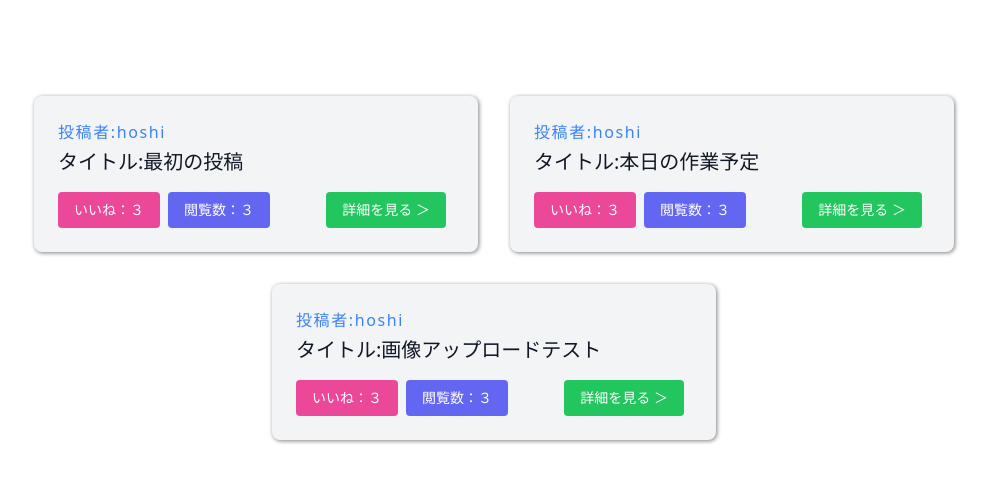
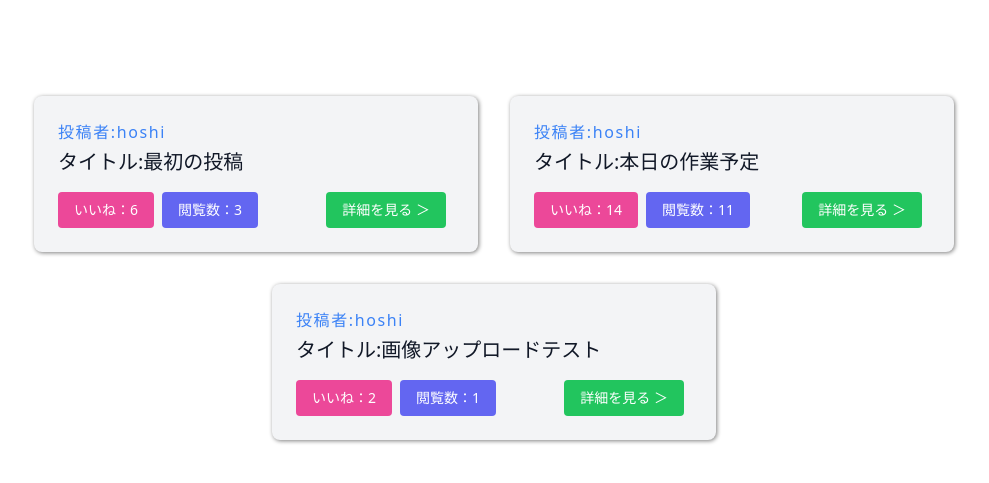
Before and after one commit to tomohiro-1210/django_company_app, a Django app: page /list/ in a window 1280 px wide. Shown: the part 104-587 px from the top of the page, without its empty margins (146-1135 px from the left). Run offline with Django 5.2, Linux system fonts and the light colour scheme; a user stored in the database is signed in; data comes from the database, SQL or seed files in the repository; both versions use the stored data as it was after the commit; some libraries are stand-ins or nearby versions.

Commit message:
いいね機能実装 views>いいねの処理関数作成 urls.py>いいねのリンク実装

```diff
--- a/insidesnsapp/urls.py
+++ b/insidesnsapp/urls.py
@@ -1,5 +1,5 @@
 from django.urls import path
-from .views import signupfunc, loginfunc, listfunc, logoutfunc,detailfunc
+from .views import signupfunc, loginfunc, listfunc, logoutfunc, detailfunc, likefunc
 
 urlpatterns = [
     path('signup/', signupfunc, name='signup'),
@@ -7,4 +7,5 @@ urlpatterns = [
     path('list/', listfunc, name='list'),
     path('logout/', logoutfunc, name='logout'),
     path('detail/<int:pk>', detailfunc, name='detail'),
+    path('like/<int:pk>', likefunc, name='like')
 ]
--- a/insidesnsapp/views.py
+++ b/insidesnsapp/views.py
@@ -53,3 +53,9 @@ def listfunc(request):
 def detailfunc(request, pk):
     object = get_object_or_404(snsModel, pk=pk)
     return render(request, 'detail.html', {'object':object})
+
+def likefunc(request, pk):
+    object = snsModel.objects.get(pk=pk) #投稿データを引っ張り出す
+    object.good = object.good + 1 #いいねが足される
+    object.save() #いいねが保存される
+    return redirect('list')
--- a/static/style.css
+++ b/static/style.css
@@ -9,10 +9,9 @@
 }
 
 @media screen and (max-width:px) {
-
-.link-btns .prev,
-.link-btns .next{
-    height: 36px;
-    line-height: 36px;
+    .link-btns .prev,
+    .link-btns .next{
+        height: 36px;
+        line-height: 36px;
+    }
 }
-}
--- a/templates/detail.html
+++ b/templates/detail.html
@@ -33,12 +33,12 @@
        <h2 class="title-font md:text-3xl text-2xl mb-4 md:mb-6 font-medium text-gray-900">タイトル：{{ object.title }}</h2>
        <p class="mb-8 md:mb-10 text-base md:text-xl leading-relaxed text-left w-md md:w-2/3 mx-auto">{{ object.content }}</p>
        <div class="flex justify-center mx-auto mb-4">
-         <a href="#" class="inline-block mr-6 bg-pink-500 hover:bg-pink-400 text-white text-sm py-2 px-4 rounded">いいね！</a>
-         <button class="inline-block bg-indigo-500 text-white text-sm py-2 px-4 rounded">見ました！</button>
+         <a href="{% url 'like' object.pk %}" class="inline-block mr-6 bg-pink-500 hover:bg-pink-400 text-white text-sm py-2 px-4 rounded">いいね！</a>
+         <a href="{% url 'like' object.pk %}" class="inline-block bg-indigo-500 text-white text-sm py-2 px-4 rounded">見ました！</a>
        </div>
        <div class="flex justify-center align-center mx-auto link-btns">
          <a href="#" class="block text-sm md:text-base text-blue-600 text-left text-base mr-8 prev">＜　前の投稿</a>
-         <a href="#" class="block text-sm md:text-base py-2 px-4 bg-green-600 hover:text-green-500 text-white text-center text-base mr-8 rounded">投稿一覧に戻る</a>
+         <a href="{% url 'list' %}" class="block text-sm md:text-base py-2 px-4 bg-green-600 hover:text-green-500 text-white text-center text-base mr-8 rounded">投稿一覧に戻る</a>
          <a href="#" class="block text-sm md:text-base text-blue-600 text-left text-base next">次の投稿　＞</a>
        </div>
      </div>
--- a/templates/list.html
+++ b/templates/list.html
@@ -33,8 +33,8 @@
                   <h2 class="text-xl text-gray-900 font-medium title-font mb-4">タイトル:{{ item.title }}</h2>
                   <div class="flex justify-between">
                     <div class="flex">
-                      <a href="#" class="inline-block mr-2 bg-pink-500 hover:bg-pink-400 text-white text-sm py-2 px-4 rounded">いいね：３</a>
-                      <a href="#" class="inline-block mr-2 bg-indigo-500 hover:bg-indigo-400 text-white text-sm py-2 px-4 rounded">閲覧数：３</a>
+                      <button class="inline-block mr-2 bg-pink-500 text-white text-sm py-2 px-4 rounded" >いいね：{{ item.good }}</button>
+                      <button class="inline-block mr-2 bg-indigo-500 text-white text-sm py-2 px-4 rounded">閲覧数：{{ item.read }}</button>
                     </div>
                       <a href="{% url 'detail' item.pk %}" class="inline-block mr-2 bg-green-500 hover:bg-green-400 text-white text-sm py-2 px-4 rounded">詳細を見る ＞</a>
                   </div>
```
Also changed, not shown: db.sqlite3.
